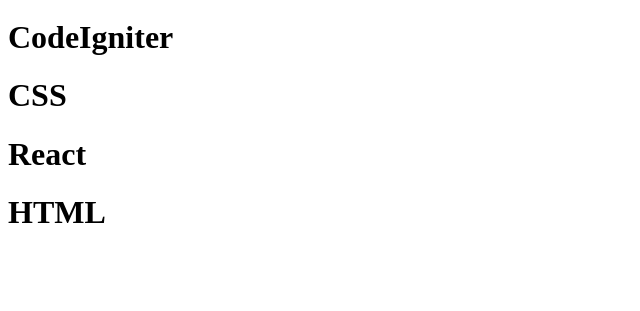
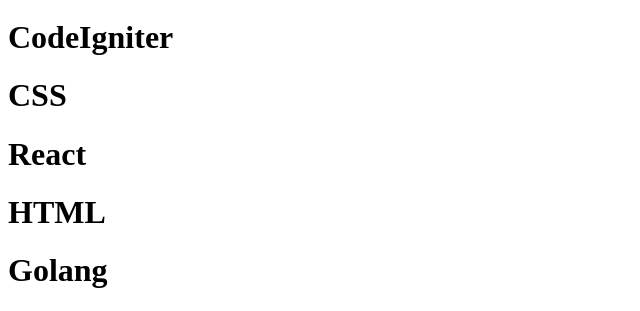
Before and after one commit to yohansky/latihan-git, a plain HTML site: page index.html in a window 1280 px wide. Shown: the part 704-1015 px from the top of the page, without its empty margins (0-640 px from the left). Before the commit the page ends 956 px from the top, so only its background shows below. Drawn offline with Linux system fonts and the light colour scheme.

Commit message:
commit keenambelas

```diff
--- a/index.html
+++ b/index.html
@@ -22,5 +22,6 @@
     <h1>CSS</h1>
     <h1>React</h1>
     <h1>HTML</h1>
+    <h1>Golang</h1>
   </body>
 </html>
```
